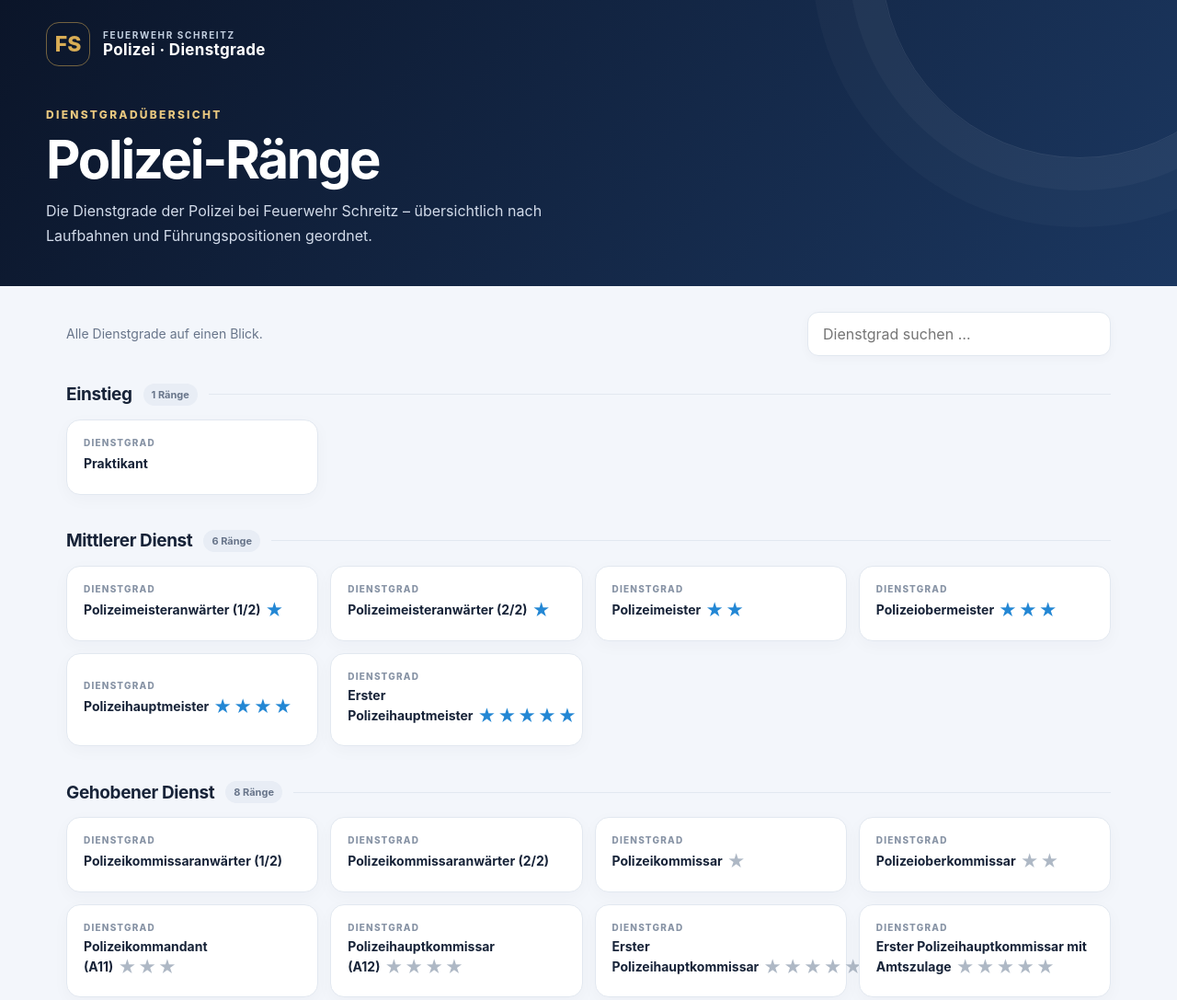
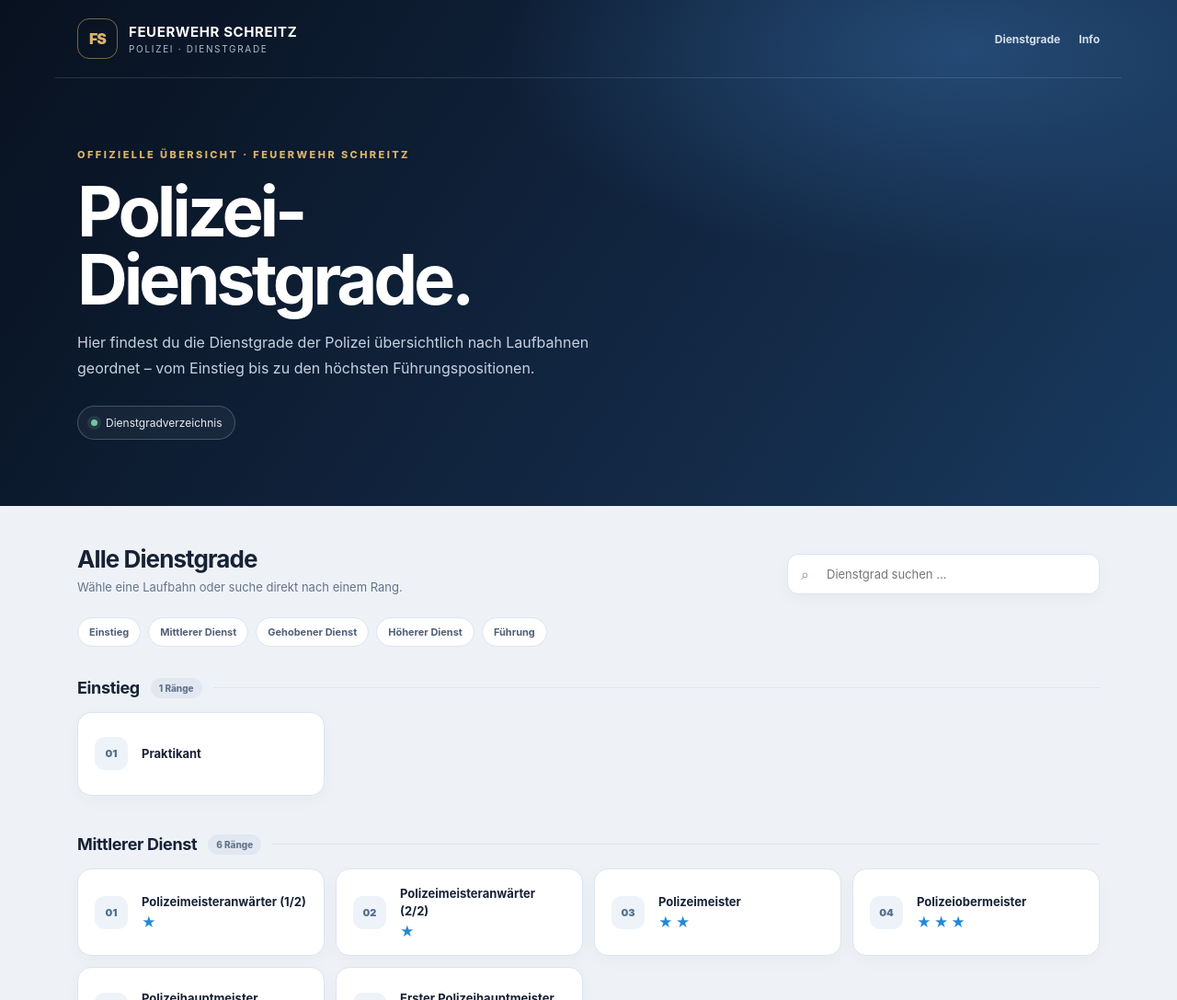
Before and after one commit to fynnrossow80-sys/feuerwehr-schreitz-polizei, a plain HTML site: page index.html in a window 1280 px wide. Shown: the top 1087 px of the page at 92% size. Drawn offline with Linux system fonts and the light colour scheme.

Commit message:
Website komplett neu gestaltet

```diff
--- a/index.html
+++ b/index.html
@@ -3,112 +3,83 @@
 <head>
 <meta charset="UTF-8">
 <meta name="viewport" content="width=device-width, initial-scale=1">
-<meta name="theme-color" content="#101d35">
-<title>Feuerwehr Schreitz | Polizei-Dienstgrade</title>
+<meta name="theme-color" content="#0b1424">
+<meta name="description" content="Übersicht der Polizei-Dienstgrade bei Feuerwehr Schreitz.">
+<title>Polizei | Feuerwehr Schreitz</title>
 <style>
-:root{--navy:#101d35;--navy2:#182b4b;--blue:#2463a6;--gold:#d9ad55;--ink:#172338;--muted:#68758a;--paper:#f3f6fb;--line:#e2e8f0}
-*{box-sizing:border-box}html{scroll-behavior:smooth}body{margin:0;background:var(--paper);color:var(--ink);font-family:Inter,ui-sans-serif,system-ui,-apple-system,"Segoe UI",sans-serif}
-header{background:linear-gradient(125deg,#0b1529,#1b3760);color:white;padding:24px max(22px,calc((100% - 1180px)/2));position:relative;overflow:hidden}
-header:after{content:"";position:absolute;width:430px;height:430px;border:1px solid #ffffff18;border-radius:50%;right:-110px;top:-260px;box-shadow:0 0 0 35px #ffffff08,0 0 0 75px #ffffff06}
-.topline{display:flex;align-items:center;gap:14px;position:relative;z-index:1}.crest{width:48px;height:48px;border:1px solid #d9ad5580;border-radius:14px;display:grid;place-items:center;color:var(--gold);font-size:23px;font-weight:800}
-.brand small{display:block;color:#c4d0e1;letter-spacing:.16em;text-transform:uppercase;font-size:10px;font-weight:700}.brand strong{font-size:17px;letter-spacing:.02em}
-.hero{max-width:1180px;margin:45px auto 18px;position:relative;z-index:1}.eyebrow{color:#e8c77f;font-size:12px;font-weight:800;letter-spacing:.19em;text-transform:uppercase}.hero h1{font-size:clamp(34px,6vw,58px);line-height:1.02;margin:12px 0 13px;letter-spacing:-.04em}.hero p{margin:0;color:#d2dbea;font-size:16px;max-width:610px;line-height:1.65}
-main{max-width:1180px;margin:0 auto;padding:28px 22px 70px}.toolbar{display:flex;gap:14px;align-items:center;justify-content:space-between;flex-wrap:wrap;margin-bottom:28px}.intro{color:var(--muted);font-size:14px}.search{width:min(100%,330px);padding:13px 16px;border:1px solid var(--line);border-radius:12px;background:white;font:inherit;outline:none;box-shadow:0 3px 12px #17233808}.search:focus{border-color:var(--blue);box-shadow:0 0 0 3px #2463a620}
-.section{margin:30px 0 38px}.section-head{display:flex;align-items:center;gap:12px;margin-bottom:15px}.section-head:after{content:"";height:1px;background:var(--line);flex:1}.section h2{font-size:19px;margin:0;letter-spacing:-.02em}.count{font-size:11px;color:var(--muted);background:#e8edf5;padding:5px 9px;border-radius:30px;font-weight:700}
-.grid{display:grid;grid-template-columns:repeat(auto-fill,minmax(220px,1fr));gap:13px}.rank{min-height:82px;background:white;border:1px solid var(--line);border-radius:15px;padding:18px;display:flex;align-items:center;gap:16px;box-shadow:0 5px 18px #14233c08;transition:transform .18s,box-shadow .18s,border-color .18s}.rank:hover{transform:translateY(-3px);box-shadow:0 12px 25px #14233c12;border-color:#c8d5e7}.rank-name{font-weight:700;font-size:14px;line-height:1.4}.insignia{display:none}.rank-stars{color:var(--star-color,#c18a20);font-size:19px;letter-spacing:2px;white-space:nowrap;margin-left:5px;vertical-align:middle}.rank{gap:14px}.rank-info{min-width:0}.rank-num{font-size:10px;color:#8793a5;text-transform:uppercase;letter-spacing:.12em;margin-bottom:5px;font-weight:800}
-.empty{display:none;padding:30px;text-align:center;color:var(--muted);background:white;border-radius:14px}
-footer{background:#0b1529;color:#b9c6d8;text-align:center;padding:24px;font-size:12px}footer strong{color:white}
-@media(max-width:560px){header{padding:19px 20px}.hero{margin:35px 0 12px}.grid{grid-template-columns:1fr 1fr;gap:9px}.rank{padding:12px;min-height:110px;gap:10px;align-items:flex-start;flex-direction:column}.rank-name{font-size:13px}.toolbar{align-items:stretch}.search{width:100%}}
+:root{--bg:#eef2f7;--ink:#172235;--muted:#65738a;--navy:#0b1424;--navy2:#142844;--blue:#4b9de8;--line:#dce4ee;--gold:#d9b36b;--white:#fff}
+*{box-sizing:border-box}html{scroll-behavior:smooth;scroll-padding-top:90px}body{margin:0;background:var(--bg);color:var(--ink);font-family:Inter,system-ui,-apple-system,"Segoe UI",sans-serif}
+header{color:white;background:radial-gradient(ellipse at 82% 10%,#244a75 0,transparent 34%),linear-gradient(125deg,#08111f,#142b49 70%,#183b60);overflow:hidden}
+nav{max-width:1160px;margin:auto;padding:20px 24px;display:flex;align-items:center;justify-content:space-between;gap:20px;border-bottom:1px solid #ffffff20}
+.brand{display:flex;align-items:center;gap:12px}.logo{width:44px;height:44px;border:1px solid #d9b36b88;border-radius:13px;display:grid;place-items:center;color:var(--gold);font-weight:900;letter-spacing:-1px}.brand b{display:block;font-size:15px;letter-spacing:.04em}.brand small{display:block;color:#aebed1;font-size:10px;text-transform:uppercase;letter-spacing:.17em;margin-top:3px}
+.navlinks{display:flex;gap:20px}.navlinks a{color:#d5deea;text-decoration:none;font-size:12px;font-weight:700}.navlinks a:hover{color:var(--gold)}
+.hero{max-width:1160px;margin:auto;padding:76px 24px 72px;position:relative}.kicker{color:var(--gold);font-size:11px;font-weight:800;letter-spacing:.22em;text-transform:uppercase}.hero h1{font-size:clamp(42px,7vw,76px);line-height:.98;letter-spacing:-.055em;margin:17px 0}.hero p{max-width:620px;color:#c5d2e2;line-height:1.75;font-size:16px;margin:0}.hero-tag{display:inline-flex;align-items:center;gap:9px;margin-top:27px;border:1px solid #ffffff35;background:#ffffff0c;padding:10px 14px;border-radius:30px;color:#e7edf5;font-size:12px}.dot{width:7px;height:7px;border-radius:50%;background:#73c5a1;box-shadow:0 0 0 4px #73c5a122}
+main{max-width:1160px;margin:auto;padding:42px 24px 76px}.intro-row{display:flex;align-items:end;justify-content:space-between;gap:20px;margin-bottom:25px}.intro-row h2{font-size:26px;letter-spacing:-.035em;margin:0 0 7px}.intro-row p{margin:0;color:var(--muted);font-size:13px}.search-wrap{width:min(100%,340px);position:relative}.search-wrap span{position:absolute;left:15px;top:12px;color:#8390a3}.search{width:100%;padding:13px 15px 13px 42px;border:1px solid var(--line);border-radius:12px;background:white;font:inherit;font-size:13px;outline:none;box-shadow:0 5px 18px #12233d08}.search:focus{border-color:#6b9dce;box-shadow:0 0 0 3px #4b9de822}
+.quicknav{display:flex;gap:8px;flex-wrap:wrap;margin:0 0 34px}.quicknav a{padding:8px 12px;border:1px solid var(--line);border-radius:30px;background:#ffffff;color:#506078;text-decoration:none;font-size:11px;font-weight:750}.quicknav a:hover{border-color:#8eb2d9;color:#245b91}
+.rank-section{margin:34px 0 42px}.section-title{display:flex;align-items:center;gap:12px;margin-bottom:15px}.section-title h3{margin:0;font-size:18px;letter-spacing:-.02em}.section-title:after{content:"";height:1px;background:var(--line);flex:1}.badge{font-size:10px;color:#64748b;background:#e1e8f1;padding:5px 9px;border-radius:20px;font-weight:800;white-space:nowrap}
+.cards{display:grid;grid-template-columns:repeat(auto-fill,minmax(235px,1fr));gap:12px}.rank-card{background:var(--white);border:1px solid var(--line);border-radius:15px;padding:17px 18px;min-height:91px;display:flex;align-items:center;gap:15px;box-shadow:0 5px 18px #15253c08;transition:.18s}.rank-card:hover{transform:translateY(-3px);border-color:#b8cce2;box-shadow:0 12px 24px #15253c12}.rank-index{flex:none;width:36px;height:36px;border-radius:11px;background:#edf3f9;color:#54708f;display:grid;place-items:center;font-size:11px;font-weight:900}.rank-text{min-width:0}.rank-name{font-size:13px;font-weight:750;line-height:1.45}.rank-stars{display:block;margin-top:5px;letter-spacing:3px;font-size:15px;line-height:1.1;min-height:16px}.rank-stars.none{display:none}
+.note{margin-top:38px;padding:18px 20px;border:1px solid #d8e2ed;background:#e7edf5;border-radius:14px;color:#58677c;font-size:12px;line-height:1.7}.note b{color:#25354b}.empty{display:none;text-align:center;padding:35px;background:white;border:1px solid var(--line);border-radius:14px;color:var(--muted)}
+footer{background:var(--navy);color:#9eafc4;padding:30px 24px;text-align:center;font-size:11px;line-height:1.8}footer b{color:white;letter-spacing:.12em}footer a{color:#d8bd83;text-decoration:none}
+@media(max-width:650px){nav{padding:16px 18px}.navlinks{gap:12px}.navlinks a{font-size:11px}.hero{padding:58px 20px 55px}main{padding:32px 18px 58px}.intro-row{align-items:stretch;flex-direction:column}.search-wrap{width:100%}.cards{grid-template-columns:1fr 1fr;gap:9px}.rank-card{padding:13px;min-height:100px;align-items:flex-start;flex-direction:column;gap:8px}.rank-index{width:28px;height:28px}.rank-name{font-size:12px}.quicknav{gap:6px}}
+@media(max-width:370px){.navlinks{gap:8px}.navlinks a{font-size:10px}.cards{grid-template-columns:1fr}}
 </style>
 </head>
 <body>
-<header>
-  <div class="topline">
-    <div class="crest">FS</div>
-    <div class="brand"><small>Feuerwehr Schreitz</small><strong>Polizei · Dienstgrade</strong></div>
-  </div>
-  <div class="hero">
-    <div class="eyebrow">Dienstgradübersicht</div>
-    <h1>Polizei-Ränge</h1>
-    <p>Die Dienstgrade der Polizei bei Feuerwehr Schreitz – übersichtlich nach Laufbahnen und Führungspositionen geordnet.</p>
-  </div>
+<header id="start">
+<nav>
+ <div class="brand"><div class="logo">FS</div><div><b>FEUERWEHR SCHREITZ</b><small>Polizei · Dienstgrade</small></div></div>
+ <div class="navlinks"><a href="#dienstgrade">Dienstgrade</a><a href="#info">Info</a></div>
+</nav>
+<div class="hero">
+ <div class="kicker">Offizielle Übersicht · Feuerwehr Schreitz</div>
+ <h1>Polizei-<br>Dienstgrade.</h1>
+ <p>Hier findest du die Dienstgrade der Polizei übersichtlich nach Laufbahnen geordnet – vom Einstieg bis zu den höchsten Führungspositionen.</p>
+ <div class="hero-tag"><i class="dot"></i> Dienstgradverzeichnis</div>
+</div>
 </header>
-<main>
-  <div class="toolbar">
-    <div class="intro">Alle Dienstgrade auf einen Blick.</div>
-    <input id="search" class="search" type="search" placeholder="Dienstgrad suchen …" aria-label="Dienstgrad suchen">
-  </div>
-  <div id="sections"></div>
-  <div id="empty" class="empty">Kein passender Dienstgrad gefunden.</div>
+<main id="dienstgrade">
+ <div class="intro-row">
+  <div><h2>Alle Dienstgrade</h2><p>Wähle eine Laufbahn oder suche direkt nach einem Rang.</p></div>
+  <label class="search-wrap"><span>⌕</span><input id="search" class="search" type="search" placeholder="Dienstgrad suchen …" aria-label="Dienstgrad suchen"></label>
+ </div>
+ <div class="quicknav" id="quicknav"></div>
+ <div id="sections"></div>
+ <div id="empty" class="empty">Kein Dienstgrad gefunden. Versuche einen anderen Suchbegriff.</div>
+ <aside class="note" id="info"><b>Hinweis zu den Sternen:</b> Die Sterne und Farben dienen der vereinfachten Darstellung der Dienstgrade. Die genaue Kennzeichnung kann je nach Bundesland und Dienstvorschrift abweichen. Diese Seite ist eine inoffizielle Übersicht für Feuerwehr Schreitz.</aside>
 </main>
-<footer><strong>FEUERWEHR SCHREITZ</strong><br>Polizei-Dienstgradübersicht · Inoffizielle Informationsseite</footer>
+<footer><b>FEUERWEHR SCHREITZ</b><br>Polizei-Dienstgradübersicht · <a href="#start">Nach oben ↑</a></footer>
 <script>
-const groups = [
- ["Einstieg",[
-  ["Praktikant",0]
- ]],
- ["Mittlerer Dienst",[
-  ["Polizeimeisteranwärter (1/2)",1],
-  ["Polizeimeisteranwärter (2/2)",1],
-  ["Polizeimeister",2],
-  ["Polizeiobermeister",3],
-  ["Polizeihauptmeister",4],
-  ["Erster Polizeihauptmeister",5]
- ]],
- ["Gehobener Dienst",[
-  ["Polizeikommissaranwärter (1/2)",0],
-  ["Polizeikommissaranwärter (2/2)",0],
-  ["Polizeikommissar",1],
-  ["Polizeioberkommissar",2],
-  ["Polizeikommandant (A11)",3],
-  ["Polizeihauptkommissar (A12)",4],
-  ["Erster Polizeihauptkommissar",5],
-  ["Erster Polizeihauptkommissar mit Amtszulage",5]
- ]],
- ["Höherer Dienst",[
-  ["Polizeirat",1],
-  ["Polizeioberrat",2],
-  ["Polizeidirektor",3],
-  ["Leitender Polizeidirektor",4]
- ]],
- ["Führung",[
-  ["Direktor der Polizei",4],
-  ["Landespolizeidirektor",4],
-  ["Polizeivizepräsident",4],
-  ["Polizeipräsident",4]
- ]]
+const groups=[
+ {title:"Einstieg",color:"#8b9bad",ranks:[["Praktikant",0]]},
+ {title:"Mittlerer Dienst",color:"#2387d4",ranks:[["Polizeimeisteranwärter (1/2)",1],["Polizeimeisteranwärter (2/2)",1],["Polizeimeister",2],["Polizeiobermeister",3],["Polizeihauptmeister",4],["Erster Polizeihauptmeister",5]]},
+ {title:"Gehobener Dienst",color:"#9aa7b7",ranks:[["Polizeikommissaranwärter (1/2)",0],["Polizeikommissaranwärter (2/2)",0],["Polizeikommissar",1],["Polizeioberkommissar",2],["Polizeikommandant (A11)",3],["Polizeihauptkommissar (A12)",4],["Erster Polizeihauptkommissar",5],["Erster Polizeihauptkommissar mit Amtszulage",5]]},
+ {title:"Höherer Dienst",color:"#c99a35",ranks:[["Polizeirat",1],["Polizeioberrat",2],["Polizeidirektor",3],["Leitender Polizeidirektor",4]]},
+ {title:"Führung",color:"#c99a35",ranks:[["Direktor der Polizei",4],["Landespolizeidirektor",4],["Polizeivizepräsident",4],["Polizeipräsident",4]]}
 ];
-const root=document.getElementById("sections"), search=document.getElementById("search"), empty=document.getElementById("empty");
-function insignia(count){
- return '<div class="insignia" role="img" aria-label="'+count+' Sterne">'+
-   Array.from({length:Math.max(1,count)},()=>'<span class="star">★</span>').join('')+
-   '</div>';
-}
-function render(q=""){
- root.innerHTML="";let shown=0;
- groups.forEach(([title,ranks])=>{
-  const matches=ranks.filter(([name])=>name.toLocaleLowerCase("de").includes(q.toLocaleLowerCase("de")));
-  if(!matches.length)return;shown+=matches.length;
-  const section=document.createElement("section");section.className="section";section.dataset.laufbahn=title;
-  const head=document.createElement("div");head.className="section-head";
-  const h=document.createElement("h2");h.textContent=title;
-  const count=document.createElement("span");count.className="count";count.textContent=matches.length+" Ränge";
-  head.append(h,count);section.append(head);
-  const grid=document.createElement("div");grid.className="grid";
-  matches.forEach(([name,stars],i)=>{
-   const card=document.createElement("article");card.className="rank";
-   const info=document.createElement("div");info.className="rank-info";
-   const num=document.createElement("div");num.className="rank-num";num.textContent="Dienstgrad";
+const root=document.getElementById("sections"),search=document.getElementById("search"),empty=document.getElementById("empty"),quick=document.getElementById("quicknav");
+quick.innerHTML=groups.map((g,i)=>'<a href="#gruppe-'+i+'">'+g.title+'</a>').join("");
+function render(query=""){
+ root.innerHTML="";let total=0;
+ groups.forEach((group,i)=>{
+  const matches=group.ranks.filter(r=>r[0].toLocaleLowerCase("de").includes(query.toLocaleLowerCase("de")));
+  if(!matches.length)return;total+=matches.length;
+  const section=document.createElement("section");section.className="rank-section";section.id="gruppe-"+i;
+  const title=document.createElement("div");title.className="section-title";
+  const h=document.createElement("h3");h.textContent=group.title;
+  const badge=document.createElement("span");badge.className="badge";badge.textContent=matches.length+" Ränge";
+  title.append(h,badge);section.append(title);
+  const cards=document.createElement("div");cards.className="cards";
+  matches.forEach(([name,stars],j)=>{
+   const card=document.createElement("article");card.className="rank-card";
+   const index=document.createElement("div");index.className="rank-index";index.textContent=String(j+1).padStart(2,"0");
+   const text=document.createElement("div");text.className="rank-text";
    const label=document.createElement("div");label.className="rank-name";label.textContent=name;
-   const starsLabel=document.createElement("span");starsLabel.className="rank-stars";
-   const starColor=title==="Mittlerer Dienst"?"#2387d4":title==="Gehobener Dienst"?"#aeb8c5":"#c99a28";
-   starsLabel.style.setProperty("--star-color",starColor);
-   starsLabel.textContent="★".repeat(stars);
-   label.append(starsLabel);info.append(num,label);card.append(info);grid.append(card);
+   const star=document.createElement("span");star.className="rank-stars"+(stars===0?" none":"");star.style.color=group.color;star.textContent="★".repeat(stars);
+   text.append(label,star);card.append(index,text);cards.append(card);
   });
-  section.append(grid);root.append(section);
+  section.append(cards);root.append(section);
  });
- empty.style.display=shown?"none":"block";
+ empty.style.display=total?"none":"block";
 }
 search.addEventListener("input",e=>render(e.target.value.trim()));render();
 </script>
```
